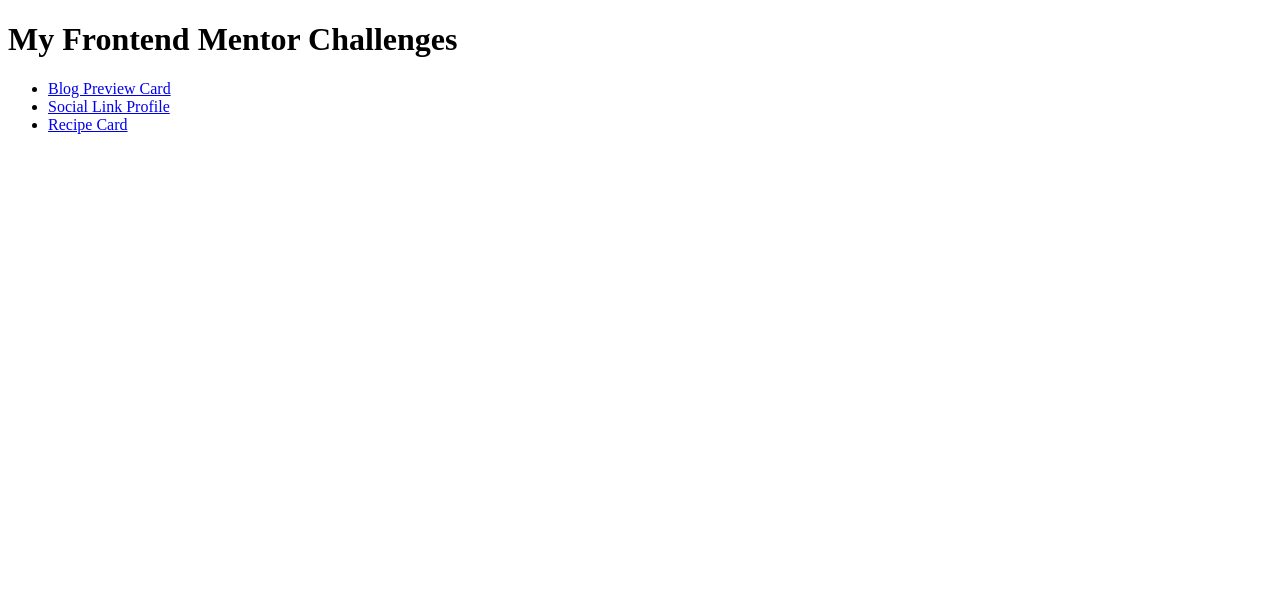
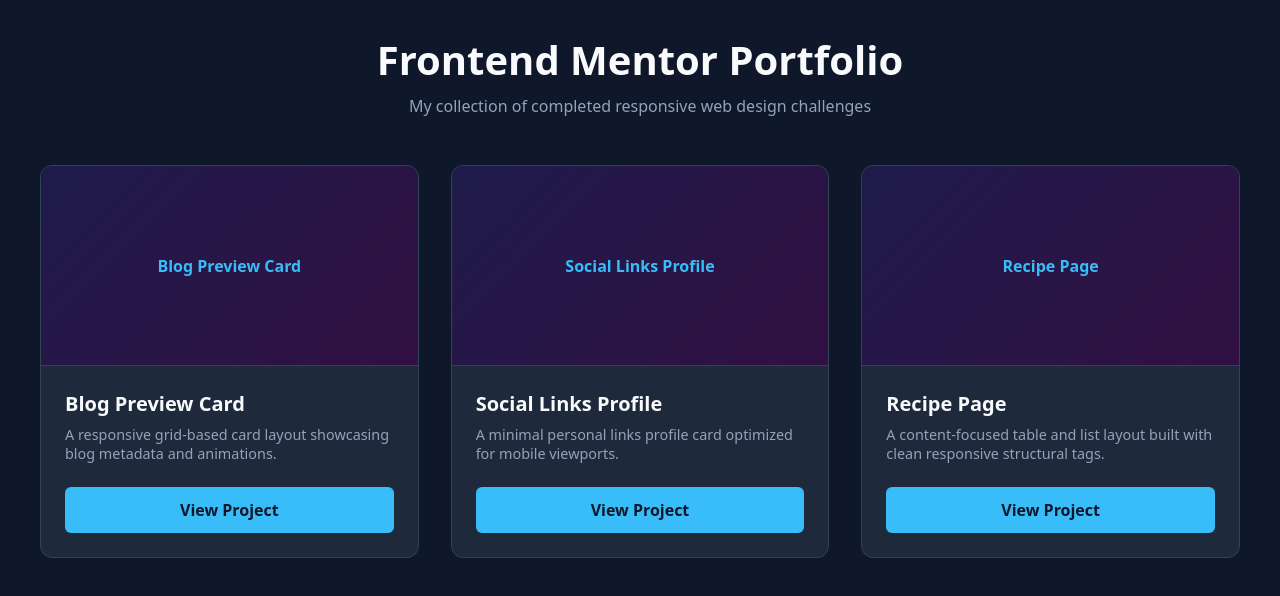
Before and after one commit to EzraMopCode/Front_ends, a plain HTML site: page index.html in a window 1280 px wide. Drawn offline with Linux system fonts and the light colour scheme.

Commit message:
Create a premium hub page layout for links

```diff
--- a/index.html
+++ b/index.html
@@ -1,17 +1,158 @@
 <!DOCTYPE html>
 <html lang="en">
 <head>
-     <meta charset="UTF-8">
-     <meta name="viewport" content="width=device-width, initial-scale=1.0">
-     <title>front-end mentor Challenge</title>
+  <meta charset="UTF-8">
+  <meta name="viewport" content="width=device-width, initial-scale=1.0">
+  <title>My Frontend Mentor Portfolio</title>
+  <style>
+    :root {
+      --bg-dark: #0f172a;
+      --card-bg: #1e293b;
+      --text-main: #f8fafc;
+      --text-muted: #94a3b8;
+      --accent: #38bdf8;
+    }
+
+    * {
+      box-sizing: border-box;
+      margin: 0;
+      padding: 0;
+    }
+
+    body {
+      background-color: var(--bg-dark);
+      color: var(--text-main);
+      font-family: system-ui, -apple-system, sans-serif;
+      padding: 2rem;
+    }
+
+    header {
+      text-align: center;
+      margin-bottom: 3rem;
+    }
+
+    header h1 {
+      font-size: 2.5rem;
+      margin-bottom: 0.5rem;
+      color: var(--text-main);
+    }
+
+    header p {
+      color: var(--text-muted);
+    }
+
+    .portfolio-grid {
+      display: grid;
+      grid-template-columns: repeat(auto-fit, minmax(300px, 1fr));
+      gap: 2rem;
+      max-width: 1200px;
+      margin: 0 auto;
+    }
+
+    .card {
+      background-color: var(--card-bg);
+      border-radius: 12px;
+      overflow: hidden;
+      border: 1px solid #334155;
+      transition: transform 0.2s, box-shadow 0.2s;
+      display: flex;
+      flex-direction: column;
+    }
+
+    .card:hover {
+      transform: translateY(-5px);
+      box-shadow: 0 10px 20px rgba(0, 0, 0, 0.3);
+      border-color: var(--accent);
+    }
+
+    .card-preview {
+      width: 100%;
+      height: 200px;
+      background: linear-gradient(135deg, #1e1b4b, #311042);
+      display: flex;
+      align-items: center;
+      justify-content: center;
+      font-weight: bold;
+      color: var(--accent);
+      border-bottom: 1px solid #334155;
+    }
+
+    .card-content {
+      padding: 1.5rem;
+      flex-grow: 1;
+      display: flex;
+      flex-direction: column;
+      justify-content: space-between;
+    }
+
+    .card-title {
+      font-size: 1.25rem;
+      margin-bottom: 0.5rem;
+    }
+
+    .card-description {
+      color: var(--text-muted);
+      font-size: 0.9rem;
+      margin-bottom: 1.5rem;
+    }
+
+    .card-link {
+      display: inline-block;
+      text-align: center;
+      background-color: var(--accent);
+      color: #0f172a;
+      text-decoration: none;
+      padding: 0.75rem;
+      border-radius: 6px;
+      font-weight: bold;
+      transition: background-color 0.2s;
+    }
+
+    .card-link:hover {
+      background-color: #7dd3fc;
+    }
+  </style>
 </head>
 <body>
-     <h1>My Frontend Mentor Challenges</h1>
-     <ul>
-          <li><a href="./blog-preview-card/">Blog Preview Card</a></li>
-          <li><a href="./social-link-profile/">Social Link Profile</a></li>
-          <li><a href="./recipe-card/">Recipe Card</a></li>
-     </ul>
+
+  <header>
+    <h1>Frontend Mentor Portfolio</h1>
+    <p>My collection of completed responsive web design challenges</p>
+  </header>
+
+  <main class="portfolio-grid">
+
+    <!-- Card 1: Blog Preview Card -->
+    <article class="card">
+      <div class="card-preview">Blog Preview Card</div>
+      <div class="card-content">
+        <h2 class="card-title">Blog Preview Card</h2>
+        <p class="card-description">A responsive grid-based card layout showcasing blog metadata and animations.</p>
+        <a href="./blog-preview-card/" class="card-link">View Project</a>
+      </div>
+    </article>
+
+    <!-- Card 2: Social Link Profile -->
+    <article class="card">
+      <div class="card-preview">Social Links Profile</div>
+      <div class="card-content">
+        <h2 class="card-title">Social Links Profile</h2>
+        <p class="card-description">A minimal personal links profile card optimized for mobile viewports.</p>
+        <a href="./social-link-profile/" class="card-link">View Project</a>
+      </div>
+    </article>
+
+    <!-- Card 3: Recipe Page -->
+    <article class="card">
+      <div class="card-preview">Recipe Page</div>
+      <div class="card-content">
+        <h2 class="card-title">Recipe Page</h2>
+        <p class="card-description">A content-focused table and list layout built with clean responsive structural tags.</p>
+        <a href="./recipe-page-main/" class="card-link">View Project</a>
+      </div>
+    </article>
+
+  </main>
 
 </body>
 </html>
```
